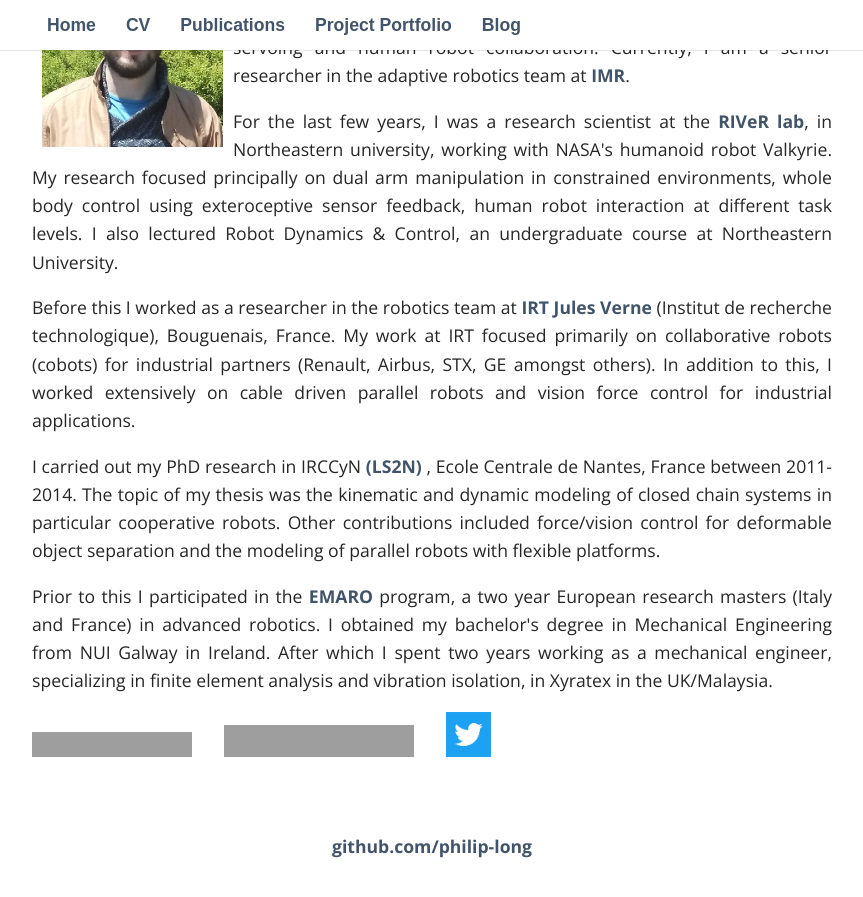
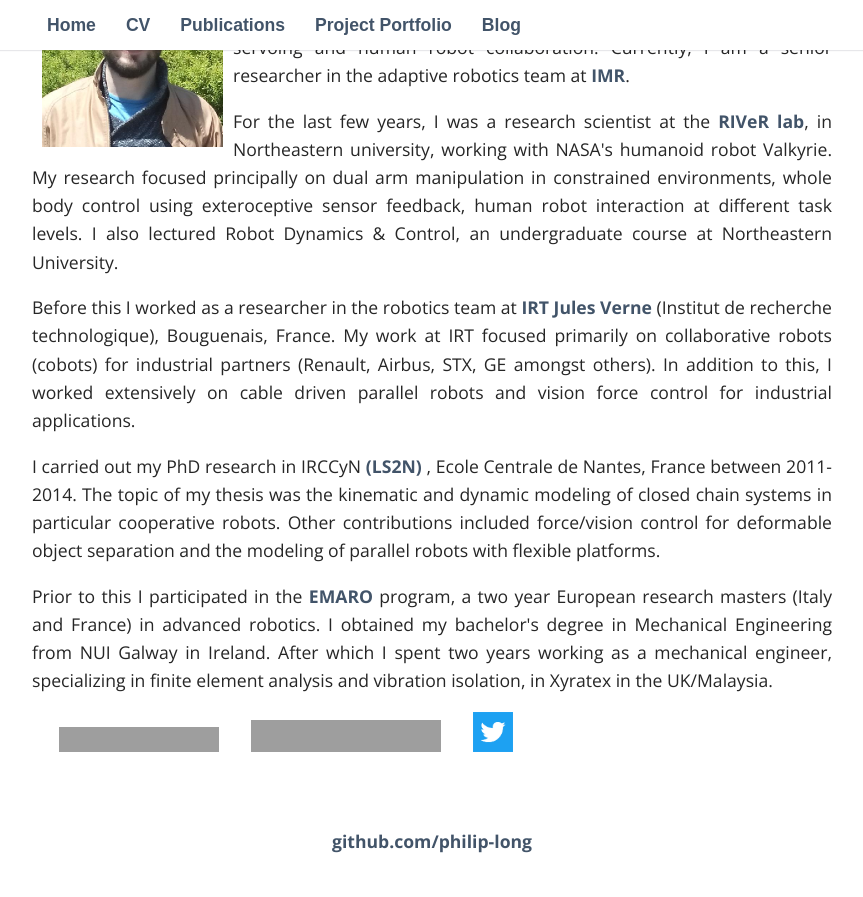
Before and after one commit to philip-long/philip-long.github.io, a Jekyll site: the page built from index.html, in a window 1280 px wide and 900 px high, scrolled down 299 px. Shown: the top 897 px of the window, without its empty margins (208-1071 px from the left). Built offline with Jekyll 4.4.1, drawn with Linux system fonts in a browser that asks for light colours; nearby versions of some CDN libraries; some web fonts are replaced; library files that are not in the unit come from our copies; grey boxes are pictures that could not be loaded.

Commit message:
Update index.html

```diff
--- a/index.html
+++ b/index.html
@@ -32,6 +32,8 @@ Before this I worked as a  researcher in the robotics team at  <a href="http://w
 
  <!--<a href="/about">Read more about me...</a>-->
       </p>
+     &nbsp;  &nbsp;  &nbsp;
+
         <a href="https://fr.linkedin.com/pub/philip-long/b3/74a/b9a">
 
           <img src="https://static.licdn.com/scds/common/u/img/webpromo/btn_viewmy_160x25.png" width="160" height="25" border="0" alt="View Philip Long's profile on LinkedIn">
@@ -49,7 +51,7 @@ Before this I worked as a  researcher in the robotics team at  <a href="http://w
      &nbsp;  &nbsp;  &nbsp;
     <a href="https://twitter.com/Philip_Robotics">
        <img  padding: 100px; src="/images/twitter_logo.png" alt="Twitter"
-        width=45" height="45">
+        width=40" height="40">
     </a>
 
 <br>
```
